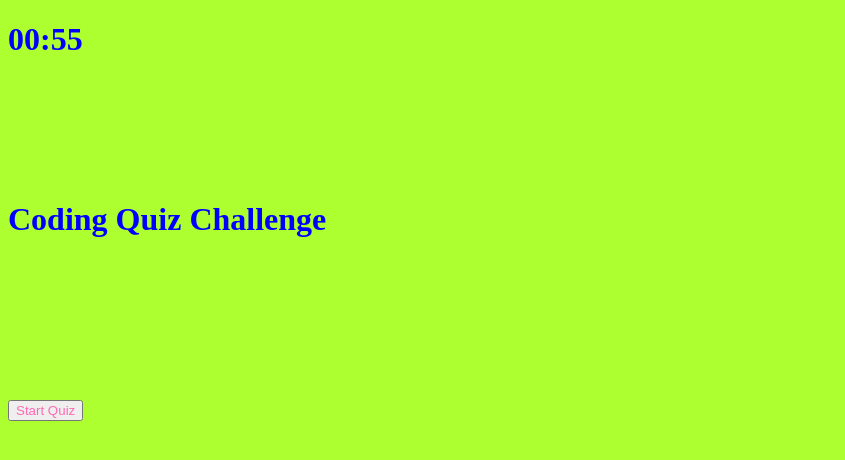
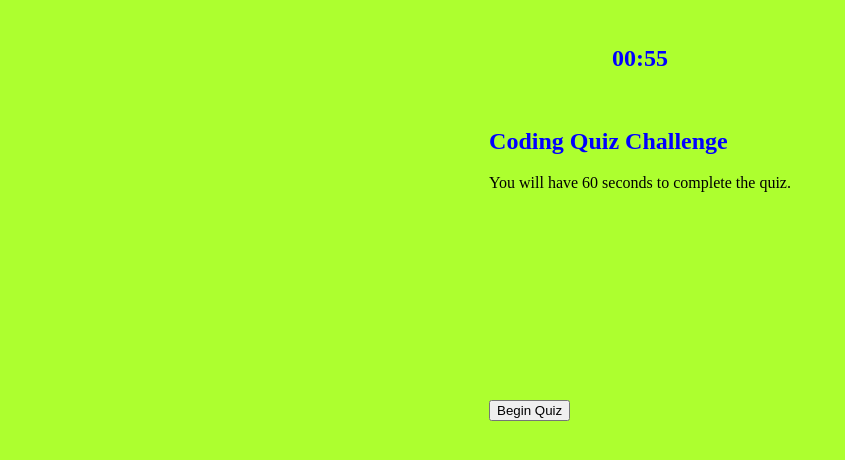
Before and after one commit to OwenGarrett/Web-APIs-Challenge-Code-Quiz, a plain HTML site: page index.html in a window 1280 px wide. Shown: the whole page, without its empty margins (0-845 px from the left). Drawn offline with Linux system fonts and the light colour scheme.

Commit message:
changed some stylings; restarted HTML; created intro container

```diff
--- a/index.html
+++ b/index.html
@@ -1,27 +1,31 @@
 <!DOCTYPE html>
 <html lang="en">
-<head>
-    <meta charset="UTF-8">
-    <meta http-equiv="X-UA-Compatible" content="IE=edge">
-    <meta name="viewport" content="width=device-width, initial-scale=1.0">
+  <head>
+    <meta charset="UTF-8" />
+    <meta http-equiv="X-UA-Compatible" content="IE=edge" />
+    <meta name="viewport" content="width=device-width, initial-scale=1.0" />
     <title>Coding Quiz Challenge</title>
-    <link rel="stylesheet" href="style.css">
-</head>
-<body>
-    <header>
-        <h1>Test Your Might</h1>
-    </header>
+    <link rel="stylesheet" href="style.css" />
+  </head>
+  <body>
     <section>
-        <div class="container">
+      <div class="container">
+        <h1></h1>
+      </div>
 
+      <!--Introduction Container-->
+    </section>
+    <section class="intro_page" id="intro_page">
+        <div id="intro">
+            <h1>Coding Quiz Challenge</h1>
+            <p id="rules">You will have 60 seconds to complete the quiz.</p>
+            <button class="button" id="start_button">Begin Quiz</button>
         </div>
     </section>
-    <main class="container">
-        <div class="start_btn id="start">
-            <h1>Coding Quiz Challenge</h1>
-        <button type="button" class="btn">Start Quiz</button>
-        </div>
-    </main>
+
+    <!-- Questions Container -->
+
+
     <script src="script.js"></script>
-</body>
+  </body>
 </html>
--- a/style.css
+++ b/style.css
@@ -4,6 +4,8 @@ body {
 
 h1 {
     color: blue;
+    display: flex;
+    align-items: flex-start;
 }
 section {
     height: 100px;
@@ -14,12 +16,12 @@ section {
 }
 
 button {
-    color: hotpink;
+    color: rgb(2, 2, 2);
     position: absolute;
     top: 50%;
 }
 
 button:hover {
-      background-color:#002ead;
+      background-color:#f10915;
       transition: 0.1s;
   }
```
